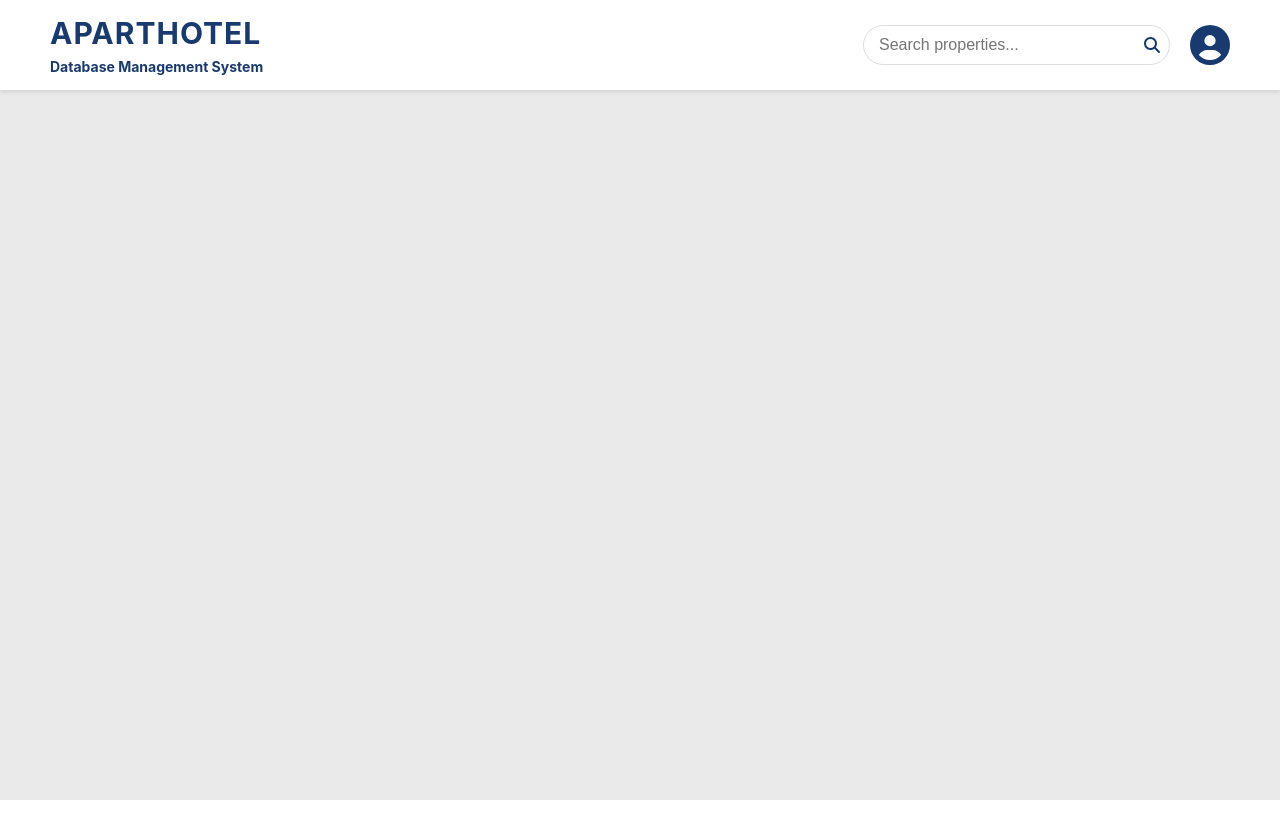
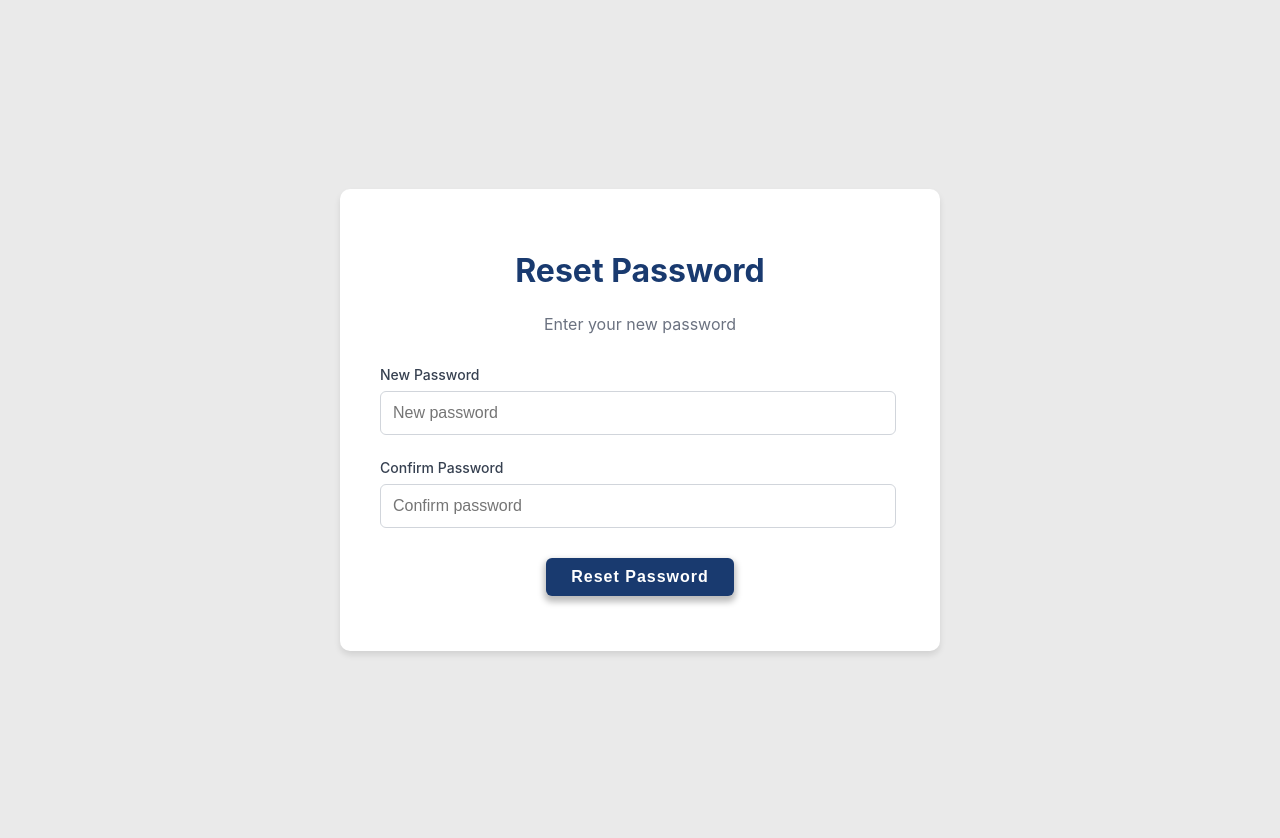
Before and after one commit to almedinakatkic/aparthotel-system, a React (Create React App) app in the folder client/: page /reset-password/1 in a window 1280 px wide. Before the commit the page ends 800 px from the top, so only its background shows below. Built offline with nearby package versions, Linux system fonts and the light colour scheme; what @react-pdf/renderer would draw is missing.

Commit message:
reset/forgot password
dodala sam reset password i forgot password pages

```diff
--- a/client/src/App.js
+++ b/client/src/App.js
@@ -1,38 +1,46 @@
-import React from 'react';
-import { BrowserRouter as Router, Routes, Route, Navigate, useLocation } from 'react-router-dom';
+import { Navigate, Route, BrowserRouter as Router, Routes, useLocation } from 'react-router-dom';
+import './App.css';
+import HousekeepingDashboard from './components/HousekeepingDashboard';
 import Navbar from './components/Navbar';
+import ProtectedRoute from './components/ProtectedRoute';
 import Sidebar from './components/Sidebar';
-import LoginForm from './pages/LoginForm';
+import ApartmentDetails from './pages/ApartmentDetails';
+import BookingManagement from './pages/BookingManagement';
+import Calendar from './pages/Calendar';
 import ChangePassword from './pages/ChangePassword';
+import CleanerDashboard from './pages/CleanerDashboard';
+import CreateBooking from './pages/CreateBooking';
+import CreatePropertyGroup from './pages/CreatePropertyGroup';
+import CreateUnit from './pages/CreateUnit';
 import Dashboard from './pages/Dashboard';
 import FinancialReports from './pages/FinancialReports';
+import ForgotPasswordForm from './pages/ForgotPasswordForm';
 import GeneralReports from './pages/GeneralReports';
+import GuestList from './pages/GuestList';
+import LoginForm from './pages/LoginForm';
+import OwnerApartmentList from './pages/OwnerApartmentList';
+import OwnerDashboard from './pages/OwnerDashboard';
 import OwnerReport from './pages/OwnerReport';
-import CreateBooking from './pages/CreateBooking';
-import BookingManagement from './pages/BookingManagement';
+import PropertyGroupManagement from './pages/PropertyGroupManagement';
 import RegisterUser from './pages/RegisterUser';
-import ProtectedRoute from './components/ProtectedRoute';
-import CreatePropertyGroup from './pages/CreatePropertyGroup';
-import PropertyGroupManagement from './pages/PropertyGroupManagement';
-import CreateUnit from './pages/CreateUnit';
-import UnitManagement from './pages/UnitManagement';
 import Reports from './pages/Reports';
 import ReportsOwner from './pages/ReportsOwner';
+import ResetPasswordForm from './pages/ResetPasswordForm';
+import RoomManagement from './pages/RoomManagement';
 import Settings from './pages/Settings';
-import './App.css';
-import OwnerApartmentList from './pages/OwnerApartmentList';
-import ApartmentDetails from './pages/ApartmentDetails';
-import Calendar from './pages/Calendar';
-import GuestList from './pages/GuestList';
-import RoomManagement from './pages/RoomManagement';
 import TaskAssignment from './pages/TaskAssignment';
-import CleanerDashboard from './pages/CleanerDashboard';
-import HousekeepingDashboard from './components/HousekeepingDashboard';
-import OwnerDashboard from './pages/OwnerDashboard';
+import UnitManagement from './pages/UnitManagement';
+
 
 function AppContent() {
   const location = useLocation();
-  const isAuthPage = location.pathname === '/login' || location.pathname === '/change-password';
+  const isAuthPage =
+    location.pathname === '/login' ||
+    location.pathname === '/change-password' ||
+    location.pathname.startsWith('/reset-password') ||
+    location.pathname === '/forgot-password';
+
+  //const isAuthPage = location.pathname === '/login' || location.pathname === '/change-password'||location.pathname.startsWith('/reset-password');
 
   return (
     <div className="app">
@@ -178,7 +186,7 @@ function AppContent() {
                 </ProtectedRoute>
               }
             />
-               <Route
+              <Route
               path="/calendar"
               element={
                 <ProtectedRoute>
@@ -187,7 +195,7 @@ function AppContent() {
               }
             />
 
-               <Route
+              <Route
               path="/guests"
               element={
                 <ProtectedRoute>
@@ -205,7 +213,7 @@ function AppContent() {
               }
             />
 
-             <Route
+            <Route
               path="/tasks"
               element={
                 <ProtectedRoute>
@@ -213,7 +221,7 @@ function AppContent() {
                 </ProtectedRoute>
               }
             />
-             <Route
+            <Route
               path="/cleaning"
               element={
                 <ProtectedRoute>
@@ -238,7 +246,8 @@ function AppContent() {
                 </ProtectedRoute>
               }
             />
-
+            <Route path="/reset-password/:token" element={<ResetPasswordForm />} />
+            <Route path="/forgot-password" element={<ForgotPasswordForm />} />
           </Routes>
         </main>
       </div>
--- /dev/null
+++ b/client/src/pages/ForgotPasswordForm.js
@@ -0,0 +1,62 @@
+import { useState } from 'react';
+import { useNavigate } from 'react-router-dom';
+import api from '../api/axios';
+import '../assets/styles/loginStyle.css';
+
+const ForgotPassword = () => {
+  const [email, setEmail] = useState('');
+  const [message, setMessage] = useState('');
+  const [error, setError] = useState('');
+  const [isLoading, setIsLoading] = useState(false);
+  const navigate = useNavigate();
+
+  const handleSubmit = async (e) => {
+    e.preventDefault();
+    setError('');
+    setMessage('');
+    setIsLoading(true);
+
+    try {
+      await api.post('/auth/forgot-password', { email }); // Adjust the endpoint to your API
+      setMessage('If this email is registered, a password reset link has been sent.');
+    } catch (err) {
+      setError(err.response?.data?.message || 'Something went wrong. Please try again.');
+    } finally {
+      setIsLoading(false);
+    }
+  };
+
+  return (
+    <div className="login-container">
+      <form className="login-form" onSubmit={handleSubmit}>
+        <h1 className="title" style={{ color: '#193A6F' }}>Forgot Password</h1>
+        <p className="subtitle">Enter your email to reset your password</p>
+
+        {error && <div className="error-message-login">{error}</div>}
+        {message && <div className="success-message-login">{message}</div>}
+
+        <div className="form-group">
+          <label htmlFor="email">Email</label>
+          <input
+            id="email"
+            type="email"
+            value={email}
+            onChange={(e) => setEmail(e.target.value)}
+            placeholder="Enter your email"
+            required
+          />
+        </div>
+
+        <button type="submit" className="login-button-auth" disabled={isLoading}>
+          {isLoading ? 'Sending...' : 'Send Reset Link'}
+        </button>
+
+        <div className="forgot" style={{ marginTop: '1rem' }}>
+          <a href="/login" className="forgot-password">Back to Login</a>
+        </div>
+      </form>
+    </div>
+  );
+};
+
+export default ForgotPassword;
--- a/client/src/pages/LoginForm.js
+++ b/client/src/pages/LoginForm.js
@@ -1,8 +1,8 @@
-import React, { useState } from 'react';
+import { useState } from 'react';
 import { useNavigate } from 'react-router-dom';
+import api from '../api/axios';
 import '../assets/styles/loginStyle.css';
 import { useAuth } from '../context/AuthContext';
-import api from '../api/axios';
 
 const LoginForm = () => {
   const [email, setEmail] = useState('');
@@ -72,7 +72,8 @@ const LoginForm = () => {
         </div>
 
         <div className="forgot">
-          <a href="#" className="forgot-password">Forgot your password?</a>
+          <a onClick={() => navigate('/forgot-password')} className="forgot-password" style={{ cursor: 'pointer' }}>
+  Forgot your password?</a>
         </div>
 
         <button type="submit" className="login-button-auth" disabled={isLoading}>
--- /dev/null
+++ b/client/src/pages/ResetPasswordForm.js
@@ -0,0 +1,80 @@
+import { useState } from 'react';
+import { useNavigate, useParams } from 'react-router-dom';
+import api from '../api/axios';
+import '../assets/styles/loginStyle.css';
+
+const ResetPasswordForm = () => {
+  console.log("✅ ResetPasswordForm loaded");
+  const { token } = useParams();
+  const navigate = useNavigate();
+
+  const [newPassword, setNewPassword] = useState('');
+  const [confirmPassword, setConfirmPassword] = useState('');
+  const [error, setError] = useState('');
+  const [message, setMessage] = useState('');
+  const [isLoading, setIsLoading] = useState(false);
+
+  const handleSubmit = async (e) => {
+    e.preventDefault();
+    setError('');
+    setMessage('');
+
+    if (newPassword !== confirmPassword) {
+      setError('Passwords do not match');
+      return;
+    }
+
+    try {
+      setIsLoading(true);
+      await api.post(`/auth/reset-password/${token}`, { newPassword });
+      setMessage('Password has been reset. You can now log in.');
+      setTimeout(() => navigate('/login'), 2000);
+    } catch (err) {
+      setError(err.response?.data?.message || 'Something went wrong');
+    } finally {
+      setIsLoading(false);
+    }
+  };
+
+  return (
+    <div className="login-container">
+      <form className="login-form" onSubmit={handleSubmit}>
+        <h1 className="title" style={{ color: '#193A6F' }}>Reset Password</h1>
+        <p className="subtitle">Enter your new password</p>
+
+        {error && <div className="error-message-login">{error}</div>}
+        {message && <div className="success-message-login">{message}</div>}
+
+        <div className="form-group">
+          <label htmlFor="newPassword">New Password</label>
+          <input
+            id="newPassword"
+            type="password"
+            value={newPassword}
+            onChange={(e) => setNewPassword(e.target.value)}
+            placeholder="New password"
+            required
+          />
+        </div>
+
+        <div className="form-group">
+          <label htmlFor="confirmPassword">Confirm Password</label>
+          <input
+            id="confirmPassword"
+            type="password"
+            value={confirmPassword}
+            onChange={(e) => setConfirmPassword(e.target.value)}
+            placeholder="Confirm password"
+            required
+          />
+        </div>
+
+        <button type="submit" className="login-button-auth" disabled={isLoading}>
+          {isLoading ? 'Resetting...' : 'Reset Password'}
+        </button>
+      </form>
+    </div>
+  );
+};
+
+export default ResetPasswordForm;
```
Also changed, not shown: 2 other files (tests, documents, lock files or other folders).
